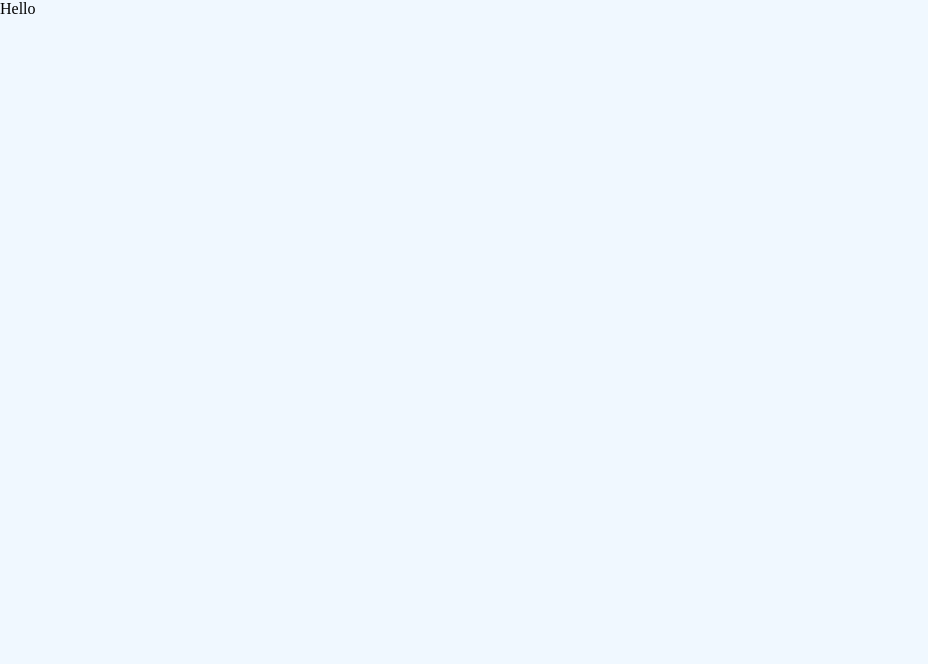
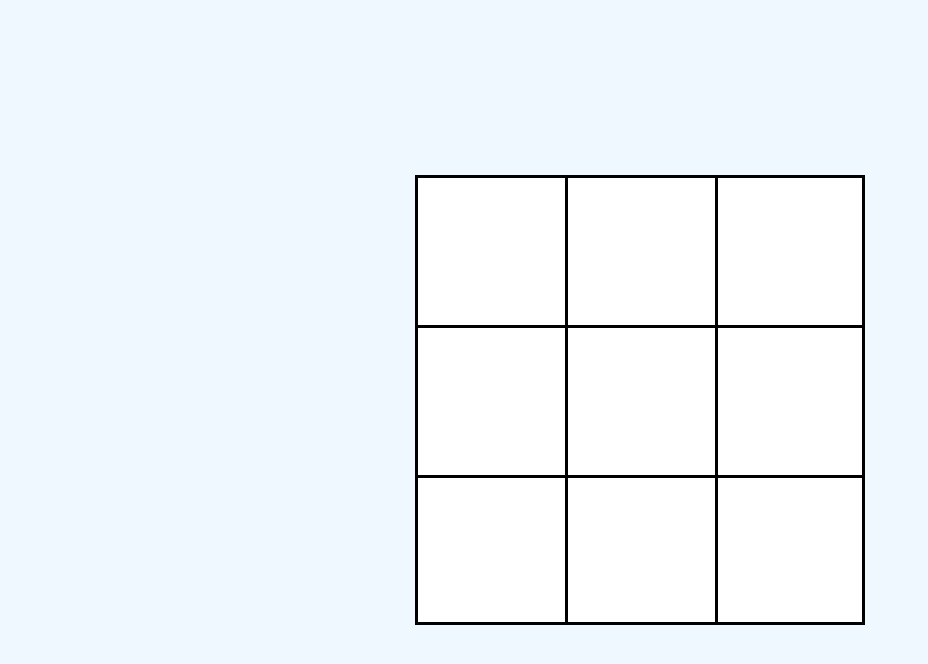
Before and after one commit to Darren-Tham/Sudoku-Solver, a React (Create React App) app: page / in a window 1280 px wide. Shown: the top 664 px of the page, without its empty margins (0-928 px from the left). Built offline with nearby package versions, Linux system fonts and the light colour scheme.

Commit message:
Setup general board

```diff
--- a/src/App.css
+++ b/src/App.css
@@ -1,5 +1,20 @@
+* {
+  box-sizing: border-box;
+}
+
 body {
   margin: 0;
   height: 100vh;
   background-color: aliceblue;
+  display: flex;
+  justify-content: center;
+  align-items: center;
 }
+
+
+.block {
+  width: 50px;
+  height: 50px;
+  display: inline-block;
+  background-color: white;
+}
--- a/src/App.tsx
+++ b/src/App.tsx
@@ -1,9 +1,52 @@
 import React from 'react'
 import './App.css'
 
+const SIZE = 3
+const NUMS = SIZE ** 2
+
+const BLACK_BORDER = '3px solid #000000'
+const GRAY_BORDER = '3px solid #bfbfbf'
+
 const App: React.FC = () => {
+  const renderBlocks = () => {
+    const rows = []
+
+    for (let i = 0; i < NUMS; i++) {
+      const blocks = []
+
+      for (let j = 0; j < NUMS; j++) {
+        const borderTop = i % SIZE === 0 ? BLACK_BORDER : ''
+        const borderLeft = j % SIZE === 0 ? BLACK_BORDER : ''
+        const borderBottom = i === (NUMS - 1) ? BLACK_BORDER : ''
+        const borderRight = j === (NUMS - 1) ? BLACK_BORDER : ''
+        const block = (
+          <div
+            key={j}
+            className='block'
+            style={{ borderTop, borderLeft, borderBottom, borderRight }}
+          />
+        )
+        blocks.push(block)
+      }
+
+      const row = (
+        <div
+          key={i}
+          style={{ display: 'flex' }}
+        >
+          {blocks.map(block => block)}
+        </div>
+      )
+      rows.push(row)
+    }
+
+    return rows
+  }
+
   return (
-    <div>Hello</div>
+    <div>
+      {renderBlocks().map(row => row)}
+    </div>
   )
 }
 
```
